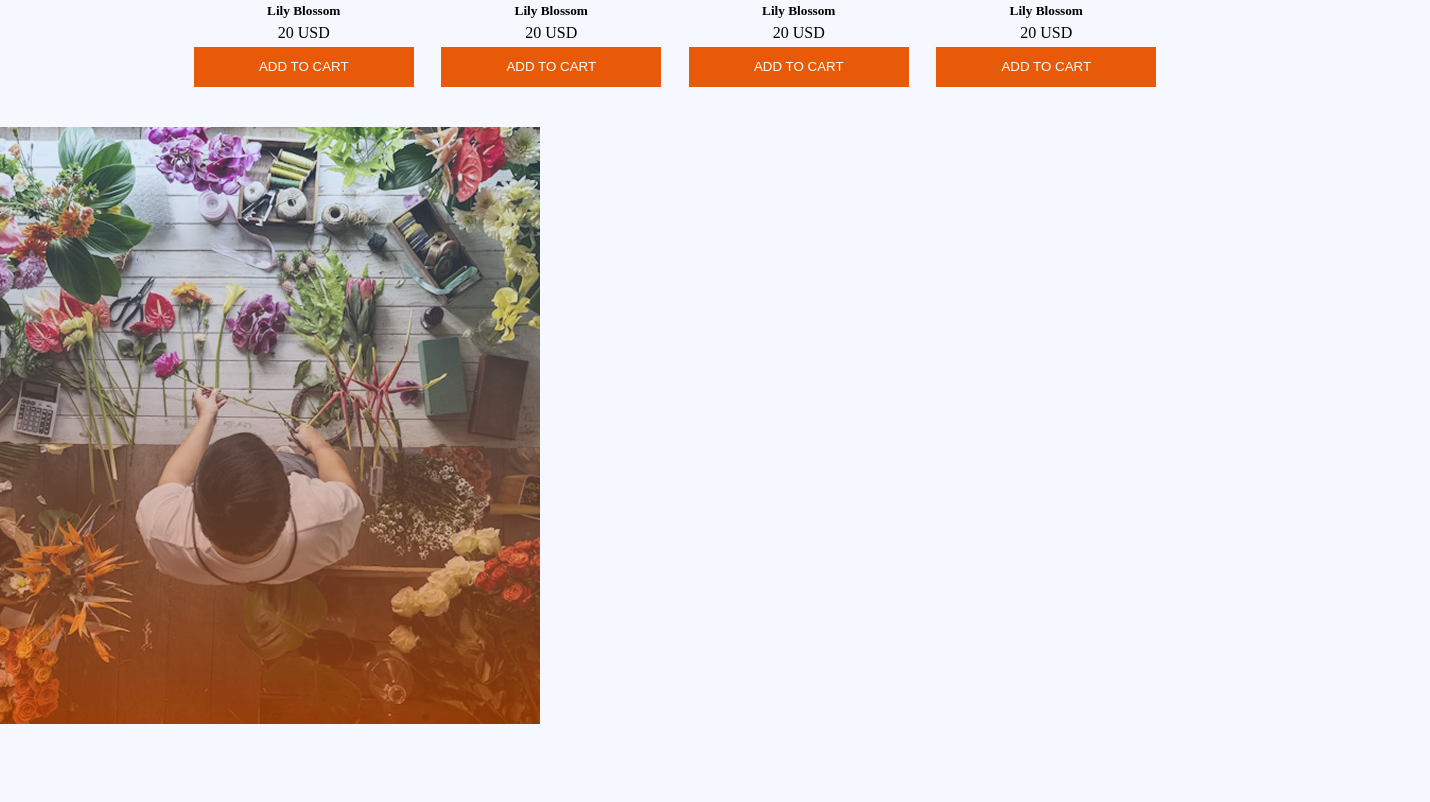
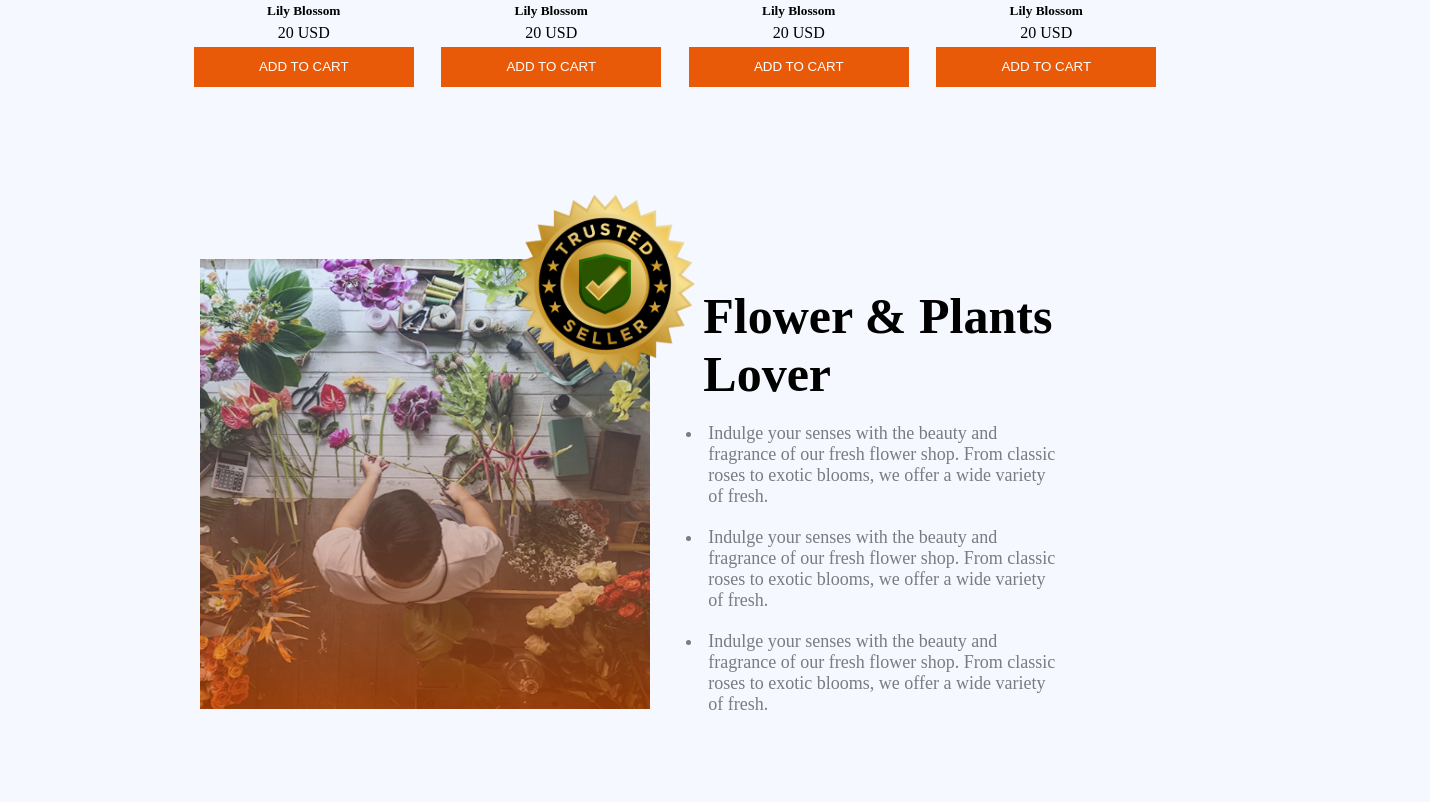
Before and after one commit to RAYHAN-HEXA/B-12-A-2, a plain HTML site: page index.html in a window 1280 px wide. Shown: the part 1438-2240 px from the top of the page, 1430 px wide, since content can reach past the window. Drawn offline with Linux system fonts and the light colour scheme.

Commit message:
update code

```diff
--- a/index.html
+++ b/index.html
@@ -91,15 +91,22 @@
 </div>
 </div>
 </section>
-<section class=" tree lover">
-<img src="./assets/flower-store.png" alt="">
-<img src="./assets/trusted-badge.png" alt="">
-<div>
-    <h1></h1>
+<section class=" tree-lover">
+<div class="tree-lover-img">
+        <img class="inner-img-1" src="./assets/trusted-badge.png" alt="">
+<img class="inner-img-2" src="./assets/flower-store.png" alt="">
+
+</div>
+<div class="tree-lover-container">
+    <h1>Flower & Plants <br>Lover</h1>
     <ul>
-        <li><p>Indulge your senses with the beauty and fragrance of our fresh flower shop. From classic roses to exotic blooms, we offer a wide variety of fresh.</p></li>
-        <li><p>Indulge your senses with the beauty and fragrance of our fresh flower shop. From classic roses to exotic blooms, we offer a wide variety of fresh.</p></li>
-        <li><p>Indulge your senses with the beauty and fragrance of our fresh flower shop. From classic roses to exotic blooms, we offer a wide variety of fresh.</p></li>
+        <li><p>Indulge your senses with the beauty and <br> fragrance of our fresh flower shop. From classic <br> roses to exotic blooms, we offer a wide variety <br>
+             of fresh.</p></li>
+        <li><p>Indulge your senses with the beauty and <br> fragrance of our fresh flower shop. From classic <br> roses to exotic blooms, we offer a wide variety <br>
+             of fresh.</p></li>
+        <li><p>Indulge your senses with the beauty and <br> fragrance of our fresh flower shop. From classic <br> roses to exotic blooms, we offer a wide variety <br>
+             of fresh.</p></li>
+
 
     </ul>
 </div>
--- a/styles/style.css
+++ b/styles/style.css
@@ -70,6 +70,7 @@ margin-top: 180px;
 .Banner-container p{
     margin-top: 10px;
     margin-bottom: 30px;
+
 }
 /* ard section */
 .card{
@@ -116,6 +117,64 @@ font-weight: 700;
     margin: 5px;
 
 }
+/* Tre  lovers section style */
+.tree-lover{
+    display: flex;
+    width: 100%;
+    justify-content: center;
+  align-items: center;
+   gap: 20px;
+margin: 60px 200px 120px 150px;
+padding: 50px;
+
+}
+
+.tree-lover-img{
+width: 50%;
+
+
+
+}
+ .inner-img-1{
+
+position: absolute;
+width: 250px;
+height: 250px;
+margin-top: -100px;
+padding-right: 45px 42px;
+margin-left: 280px;
+
+ }
+.inner-img-2{
+
+position: static;
+width: 450px;
+height: 450px
+}
+.tree-lover-container{
+
+    width: 70%
+    ;
+    margin-top: 40px;
+
+;
+}
+.tree-lover-container h1{
+font-size: 50px;
+font-weight: 700;
+margin-top: 10px;
+
+}
+.tree-lover-container p,li{
+    text-align: start;
+   margin-top: 20px;
+  margin-bottom: 20px;
+  font-size: 18px;
+font-weight: 400;
+color: rgba(0, 0, 0, 0.5)
+;
+}
+
 /* Responsive style */
 @media screen and (max-width:576px) {
 
@@ -180,5 +239,28 @@ font-weight: 700;
    text-align: start;
 
 }
+/* tree lover styles */
+.tree-lover{
+    flex-direction: column;
+    align-items: center;
+    justify-content: center;
+    margin: 0px;
+    padding: 5px;
+
+
+  }
+  .tree-lover-img
+  {
+    margin-right: 190px;
+  }
+  .tree-lover-container{
+    margin: 0px;
+    padding: 0px;
+  }
+  .inner-img-1
+  {
+    display: none;
+  }
+
 
 }
```
